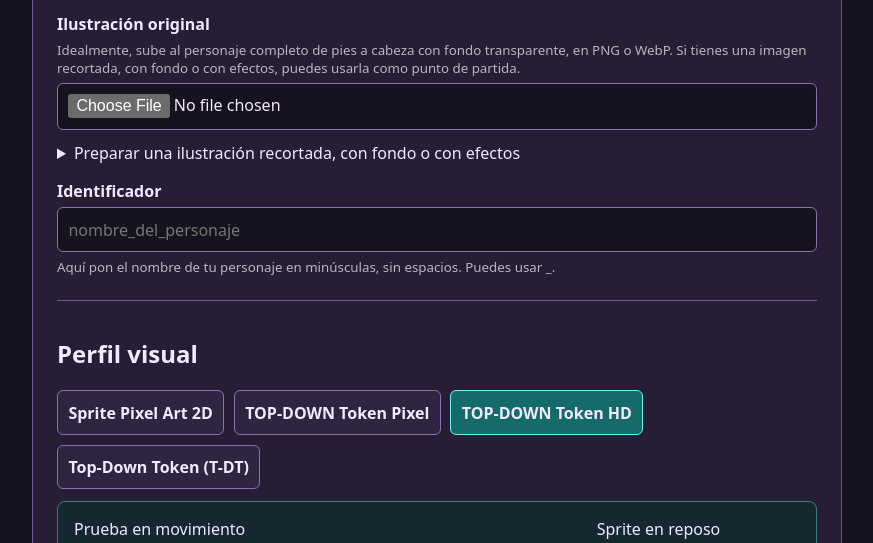
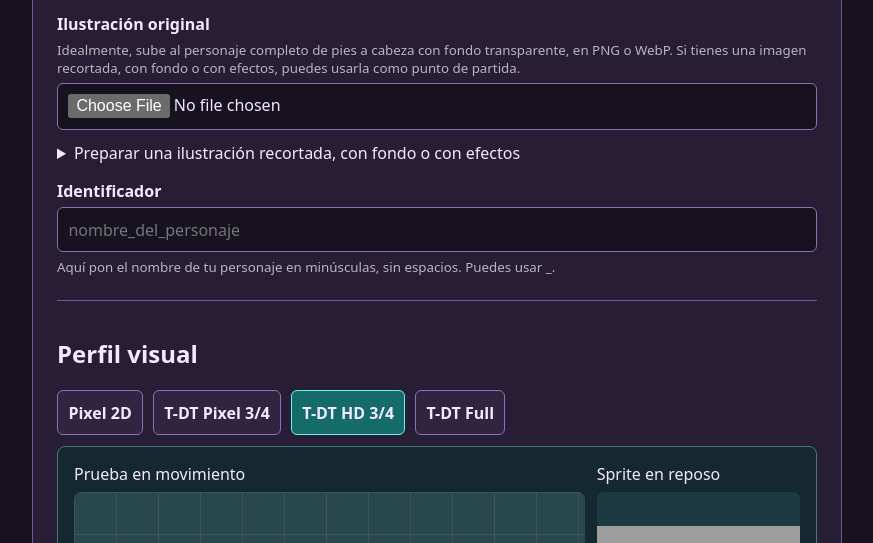
Before and after one commit to Mestarii/sprite-studio-fu, a plain HTML site: page index.html in a window 1280 px wide. Shown: the part 190-733 px from the top of the page, without its empty margins (203-1076 px from the left). Drawn offline with Linux system fonts and the light colour scheme; grey boxes are pictures that could not be loaded.

Commit message:
Rename Sprite Studio profile buttons

```diff
--- a/index.html
+++ b/index.html
@@ -64,10 +64,10 @@
   <section class="examples" aria-labelledby="examples-title">
     <h2 id="examples-title">Perfil visual</h2>
     <div class="example-buttons" role="group" aria-label="Perfil visual">
-      <button type="button" data-demo="pixel_legacy" aria-pressed="false">Sprite Pixel Art 2D</button>
-      <button type="button" data-demo="topdown_pixel" aria-pressed="false">TOP-DOWN Token Pixel</button>
-      <button type="button" data-demo="topdown_hd" aria-pressed="true">TOP-DOWN Token HD</button>
-      <button type="button" data-demo="topdown_token" aria-pressed="false">Top-Down Token (T-DT)</button>
+      <button type="button" data-demo="pixel_legacy" aria-pressed="false">Pixel 2D</button>
+      <button type="button" data-demo="topdown_pixel" aria-pressed="false">T-DT Pixel 3/4</button>
+      <button type="button" data-demo="topdown_hd" aria-pressed="true">T-DT HD 3/4</button>
+      <button type="button" data-demo="topdown_token" aria-pressed="false">T-DT Full</button>
     </div>
     <div class="demo-panel">
       <div class="demo-views">
```
